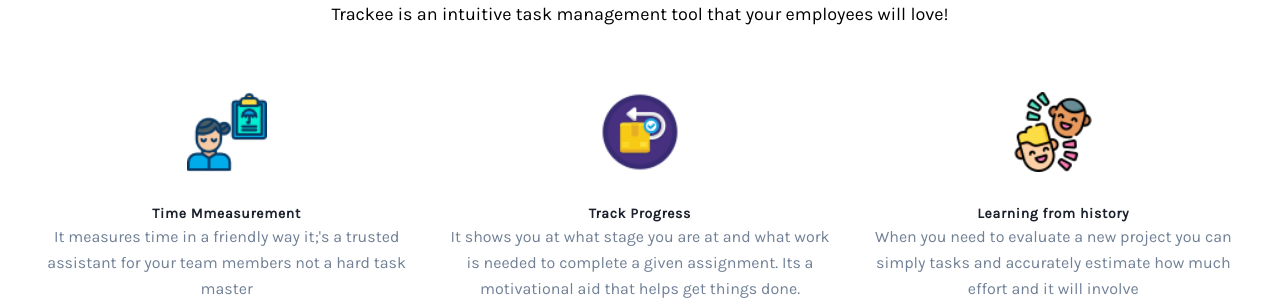
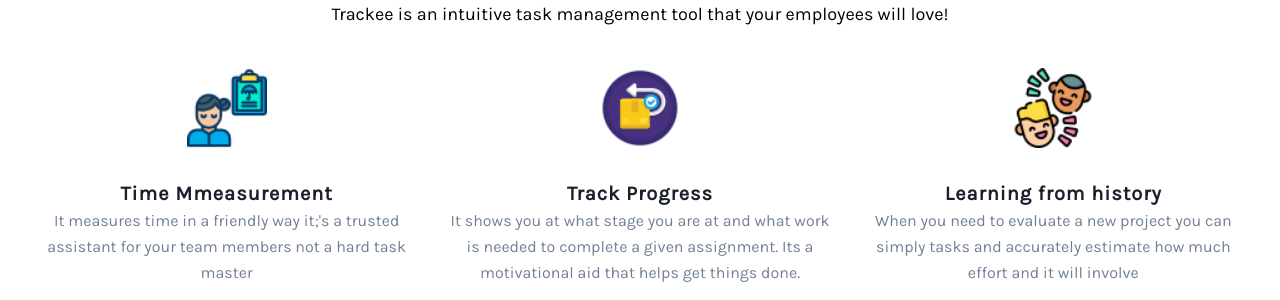
Before and after one commit to Emilsone/old-trackee-page, a Vue app: page / in a window 1280 px wide. Shown: the part 1034-1334 px from the top of the page. Built offline with nearby package versions, Linux system fonts and the light colour scheme.

Commit message:
fixed feature font

```diff
--- a/src/components/FeaturePage.vue
+++ b/src/components/FeaturePage.vue
@@ -4,7 +4,7 @@
       <h1 class="text-3xl font-bold title-font text-black mb-12 text-center">
         FEATURES
       </h1>
-      <p class="text-lg paragraph-font text-black mb-12 text-center">
+      <p class="text-lg paragraph-font text-black mb-6 text-center">
         Trackee is an intuitive task management tool that your employees will
         love!
       </p>
@@ -16,11 +16,11 @@
               class="w-20 h-20 mb-8 object-cover object-center inline-block"
               src="../assets/clipboard.png"
             />
-            <h2
-              class="text-gray-900 font-bold title-font tracking-wider text-sm"
+            <h1
+              class="text-gray-900 font-bold title-font tracking-wider text-xl"
             >
               Time Mmeasurement
-            </h2>
+            </h1>
             <p class="leading-relaxed">
               It measures time in a friendly way it;'s a trusted assistant for
               your team members not a hard task master
@@ -34,11 +34,11 @@
               class="w-20 h-20 mb-8 object-cover object-center inline-block"
               src="../assets/easy.png"
             />
-            <h2
-              class="text-gray-900 font-bold title-font tracking-wider text-sm"
+            <h1
+              class="text-gray-900 font-bold title-font tracking-wider text-xl"
             >
               Track Progress
-            </h2>
+            </h1>
             <p class="leading-relaxed">
               It shows you at what stage you are at and what work is needed to
               complete a given assignment. Its a motivational aid that helps get
@@ -53,11 +53,11 @@
               class="w-20 h-20 mb-8 object-cover object-center inline-block"
               src="../assets/laugh.png"
             />
-            <h2
-              class="text-gray-900 font-bold title-font tracking-wider text-sm"
+            <h1
+              class="text-gray-900 font-bold title-font tracking-wider text-xl"
             >
               Learning from history
-            </h2>
+            </h1>
             <p class="leading-relaxed">
               When you need to evaluate a new project you can simply tasks and
               accurately estimate how much effort and it will involve
```
